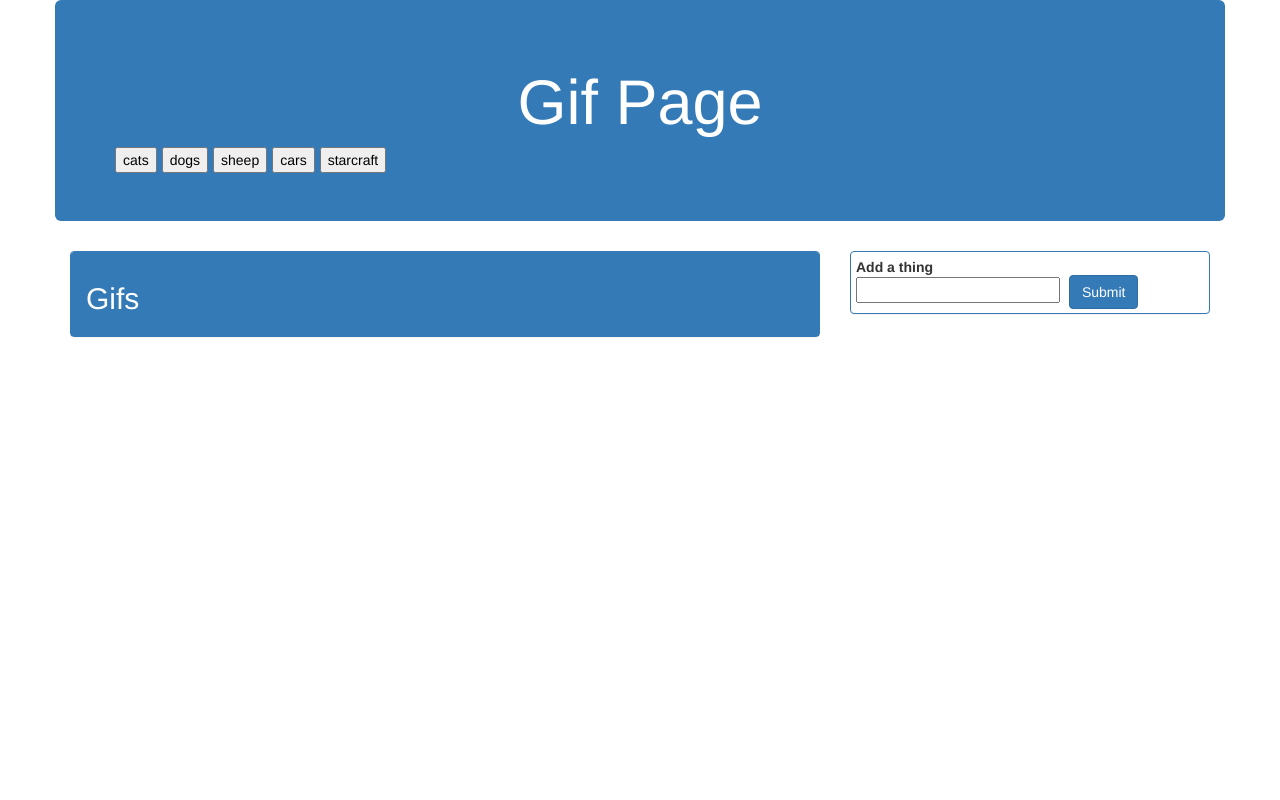
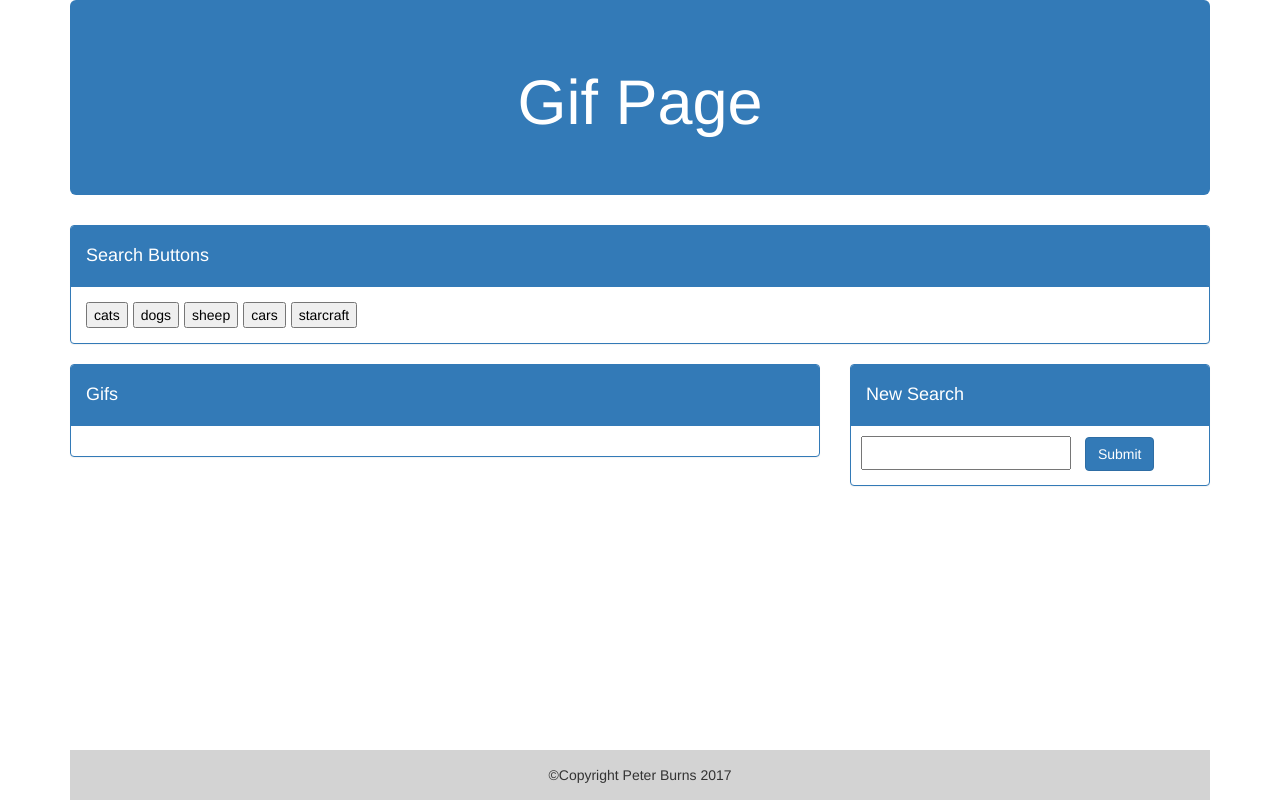
Before and after one commit to Peter-Burns/gif-app, a plain HTML site: page index.html in a window 1280 px wide. Drawn offline with nearby package versions, Linux system fonts and the light colour scheme.

Commit message:
fixed formatting by floating spans, added footer

```diff
--- a/assets/css/style.css
+++ b/assets/css/style.css
@@ -9,3 +9,19 @@ label{
     background:#337ab7;
     color:white;
 }
+span{
+    float:left;
+    margin:10px;
+}
+input{
+    padding:5px;
+    margin:5px;
+}
+.mainBody{
+    min-height: calc(100vh - 50px);
+}
+footer{
+    text-align: center;
+    background: lightgrey;
+    padding:15px;
+}
--- a/assets/javascript/gifs.js
+++ b/assets/javascript/gifs.js
@@ -26,7 +26,7 @@ $('body').on('click', '.imgButton', function () {
         var gifs = response.data;
         for (var i = 0; i < gifs.length; i++) {
             var newSpan = $('<span>');
-            newSpan.append($(`<span>Rating: ${gifs[i].rating}</span>`));
+            newSpan.append($(`<h3>Rating: ${gifs[i].rating}</h3>`));
             newSpan.append($(`<img state="still" data-still=${gifs[i].images.fixed_height_small_still.url} data-moving=${gifs[i].images.fixed_height_small.url} src = ${gifs[i].images.fixed_height_small_still.url}>`));
             $('#imageHolder').append(newSpan);
         }
--- a/index.html
+++ b/index.html
@@ -13,27 +13,37 @@
 </head>
 
 <body>
-    <div class='container'>
+    <div class='container mainBody'>
+        <div class='jumbotron jumbotron-fluid headerBack '>
+            <h1 class='text-center'>Gif Page</h1>
+        </div>
         <div class='row'>
-            <div id='buttons' class='jumbotron jumboHeader headerBack'>
-                <h1 class='text-center'>Gif Page</h1>
+            <div class='col-xs-12'>
+                <div class='panel panel-primary'>
+                    <div class='panel-heading'>
+                        <h4>Search Buttons</h4>
+                    </div>
+                    <div id='buttons' class='panel-body'></div>
+                </div>
             </div>
         </div>
         <div class='row'>
             <div class='col-xs-8'>
                 <div class='panel panel-primary'>
                     <div class='panel-heading'>
-                        <h2>Gifs</h2>
+                        <h4>Gifs</h4>
                     </div>
-                    <div id='imageHolder'>
+                    <div id='imageHolder' class='panel-body'>
                     </div>
                 </div>
             </div>
             <div class='col-xs-4'>
                 <div class='panel panel-primary'>
+                    <div class='panel-heading'>
+                        <h4>New Search</h4>
+                    </div>
                     <form>
-                        <label>Add a thing
-                            <br>
+                        <label>
                             <input id='buttonAdd' type="text">
                         </label>
                         <button class='btn btn-primary' type='submit' id='submit'>Submit</button>
@@ -42,6 +52,9 @@
             </div>
         </div>
     </div>
+    <div class='container'>
+        <footer>&copyCopyright Peter Burns 2017</footer>
+    </div>
     <script src='assets/javascript/gifs.js'></script>
 </body>
 
```
